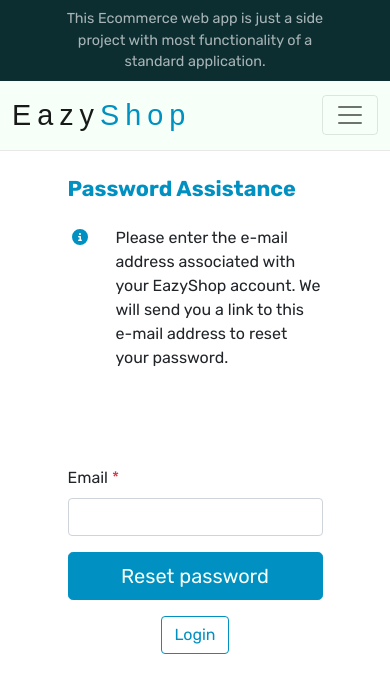
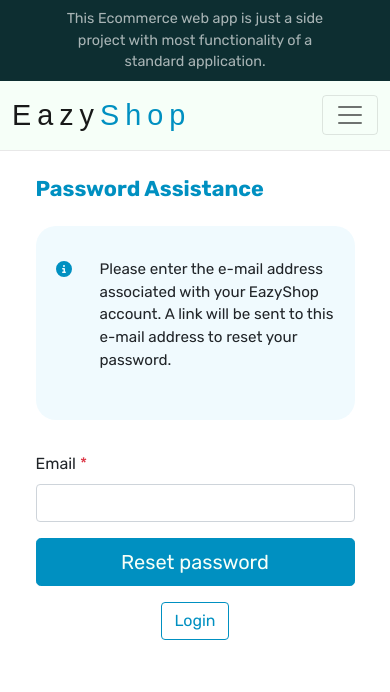
Before and after one commit to osas2211/ecommerce-next.js, a Next.js app: page /customer/account/passwordreset in a window 390 px wide. Shown: the top 692 px of the page. Built offline with nearby package versions, Linux system fonts and the light colour scheme; a web font is replaced by a local one.

Commit message:
edited reset password page

```diff
--- a/components/auth/forgotpassword.jsx
+++ b/components/auth/forgotpassword.jsx
@@ -7,11 +7,11 @@
 
 export default function ResetPassword() {
   return (
-    <div className='wrapper2 mt-5 px-5'>
+    <div className='wrapper2 mt-5 px-3 px-md-5'>
         <p className='text-primary fw-bold h4 mb-4'>Password Assistance</p>
         <div className={styles.info}>
             <div className='text-primary me-4'><FontAwesomeIcon icon={faInfoCircle}/></div>
-            <p>Please enter the e-mail address associated with your EazyShop account. We will send you a link to this e-mail address to reset your password.</p>
+            <p>Please enter the e-mail address associated with your EazyShop account. A link will be sent to this e-mail address to reset your password.</p>
         </div>
         <Form>
             <Form.Label>Email <span className='text-danger'>*</span></Form.Label>
--- a/components/auth/login.jsx
+++ b/components/auth/login.jsx
@@ -35,6 +35,9 @@
             </div>
             <div className='mt-4'><Button type='submit' size='lg' className='text-light text-uppercase w-100'>Login</Button></div>
         </Form>
+        <div className='mt-3 text-center d-md-none'>
+            <Link href={"/customer/account/signup"}><a className='text-capitalize text-primary'>Create Account</a></Link>
+        </div>
     </div>
   )
 }
--- a/pages/customer/account/login.js
+++ b/pages/customer/account/login.js
@@ -8,11 +8,11 @@
   return (
     <>
         <div className='mt-5 pt-5'>
-            <h2 className='mt-2 mb-5 display-6  text-center'>Customer Login</h2>
+            <h2 className='mt-5 mb-5 display-6  text-center'>Customer Login</h2>
             <div className={ styles.login + ' container px-5 d-block d-lg-flex justify-content-between'}>
               <LoginComponent />
-                <div className={styles.line + " d-none d-lg-block"}></div>
-              <div className={ styles.login_createNew + " px-3"}>
+              <div className={styles.line + " d-none d-lg-block"}></div>
+              <div className={ styles.login_createNew + " px-3 d-none d-md-block"}>
                 <p className='text-center text-primary fw-bold mb-5'>Create your EazyShop account</p>
                 <p>Create your EazyShop customer account in just a few clicks! You can register either using your e-mail address or through your Facebook account.</p>
 
--- a/styles/auth.module.css
+++ b/styles/auth.module.css
@@ -25,7 +25,10 @@
 }
 .info{
     display: flex;
-    margin-bottom: 5rem;
+    margin-bottom: 3rem;
+    background-color: #16b2e610;
+    padding: 2rem 1rem;
+    border-radius: 20px;
 }
 
 .info svg{
@@ -37,3 +40,14 @@
         width: 100%;
     }
 }
+
+@media (max-width: 600px){
+    .info{
+        margin-bottom: 2rem;
+    }
+
+    .info p{
+        font-size: 0.95rem;
+    }
+
+}
```
